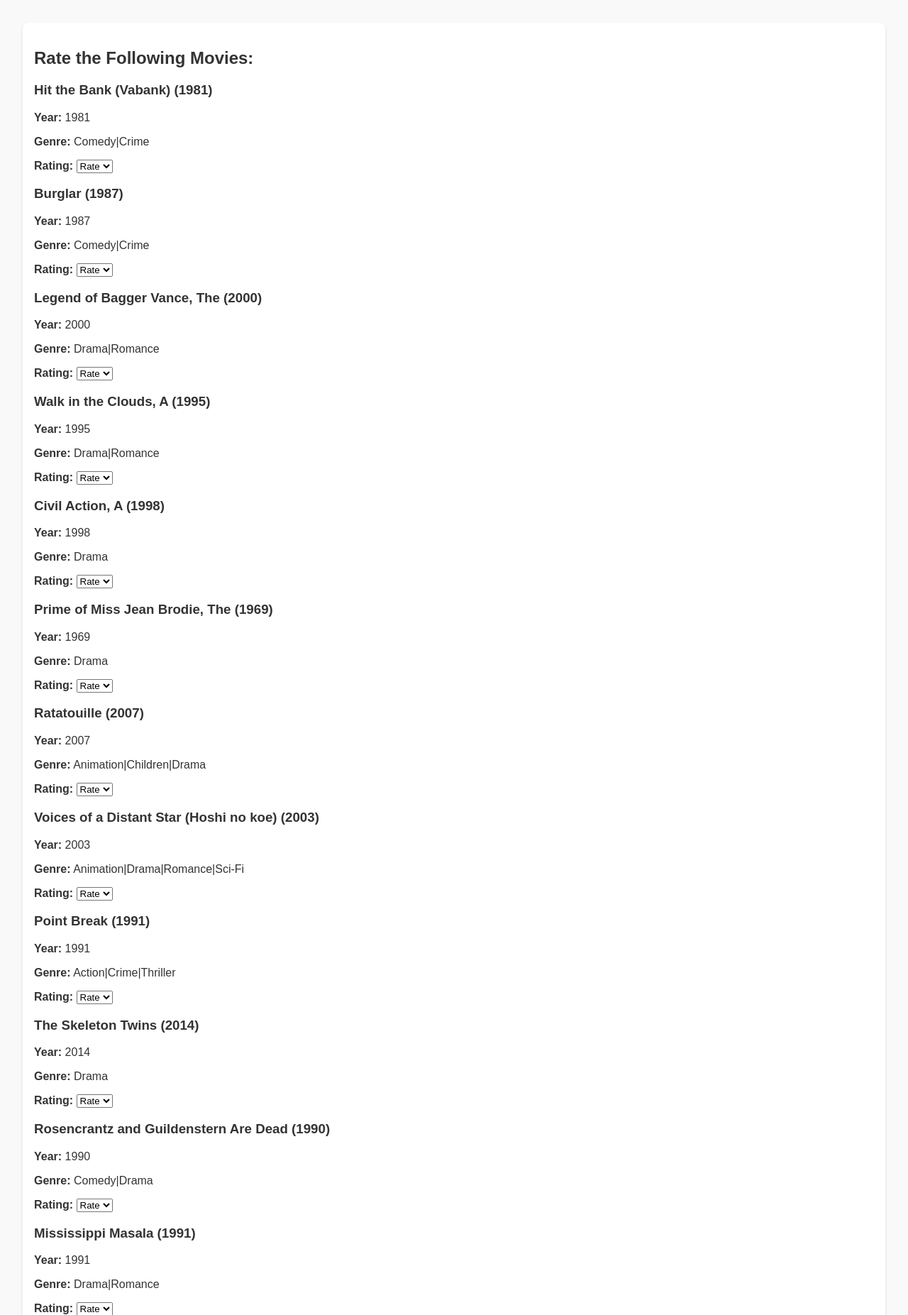
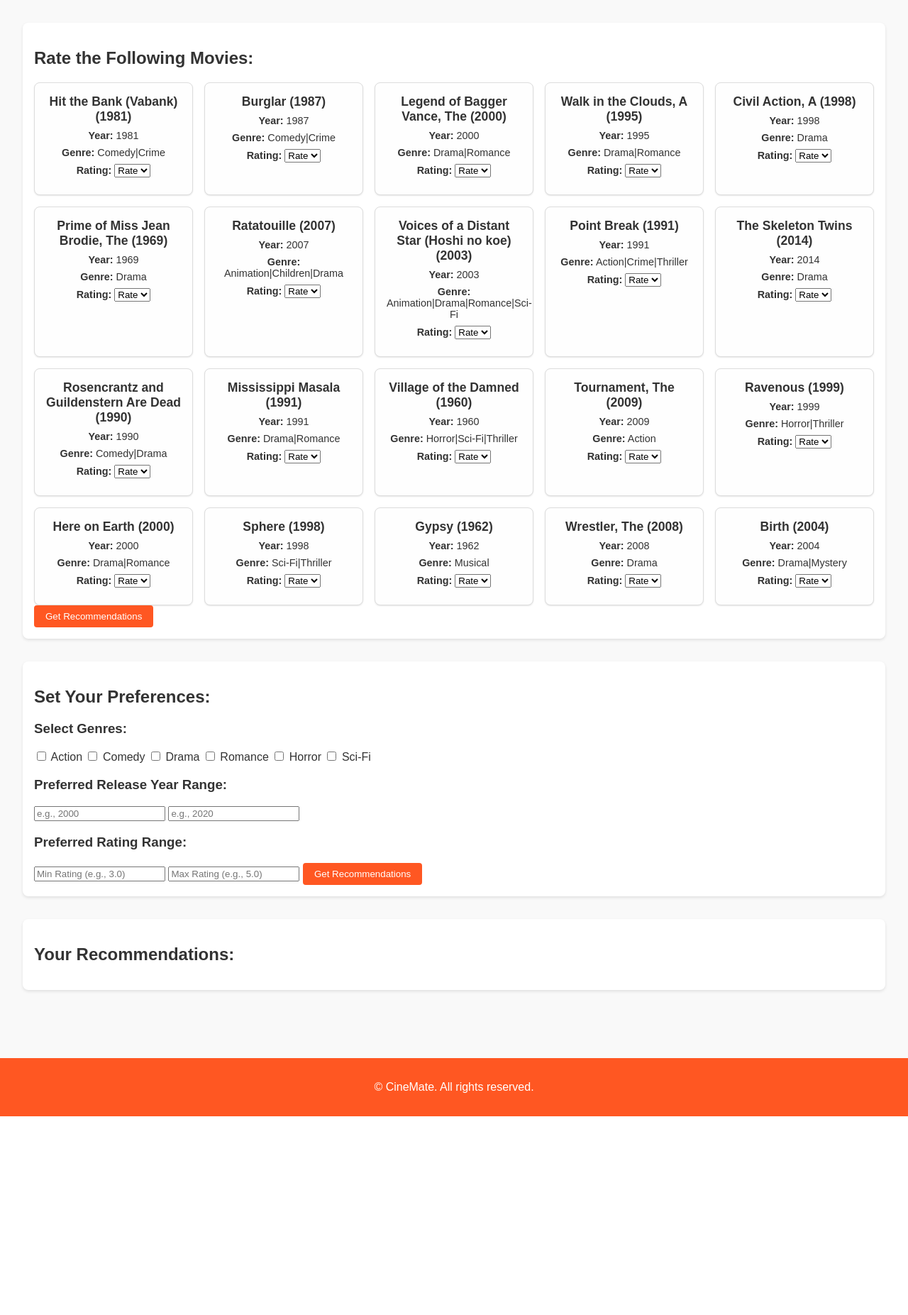
Before and after one commit to omk181-lab/CineMate, a Flask app: page / in a window 1280 px wide. Shown: the part 137-1990 px from the top of the page at 71% size. After the commit the page ends 1710 px from the top, so only its background shows below. Run offline with Flask 3, Linux system fonts and the light colour scheme; parts of the project's set-up code (start-up, migrations or seed data) failed here and were passed over.

Commit message:
Update style.css

```diff
--- a/static/css/style.css
+++ b/static/css/style.css
@@ -29,17 +29,29 @@ section {
     box-shadow: 0 2px 4px rgba(0, 0, 0, 0.1);
 }
 
-.movie {
-    display: flex;
-    align-items: center;
-    margin-bottom: 1rem;
+.grid {
+    display: grid;
+    grid-template-columns: repeat(auto-fit, minmax(200px, 1fr));
+    gap: 1rem;
 }
 
-.movie-poster {
-    width: 100px;
-    height: auto;
-    margin-right: 1rem;
-    border-radius: 5px;
+.movie-tile {
+    background-color: #fefefe;
+    border: 1px solid #ddd;
+    border-radius: 8px;
+    padding: 1rem;
+    text-align: center;
+    box-shadow: 0 1px 2px rgba(0, 0, 0, 0.1);
+}
+
+.movie-tile h3 {
+    margin: 0 0 0.5rem;
+    font-size: 1.1rem;
+}
+
+.movie-tile p {
+    margin: 0.5rem 0;
+    font-size: 0.9rem;
 }
 
 button {
```
